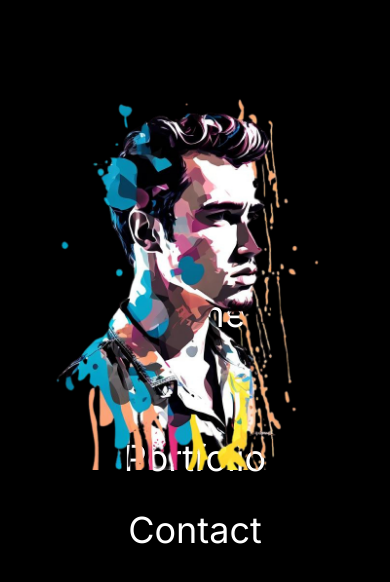
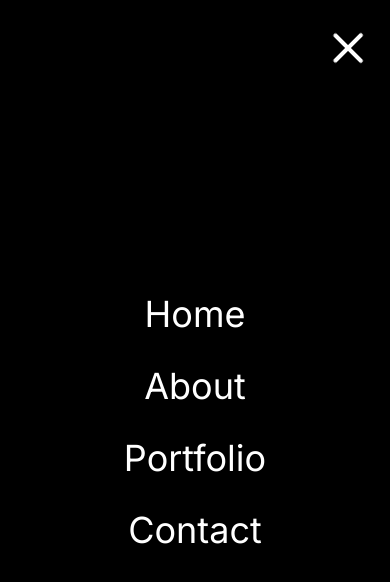
Before and after one commit to Faristp7/faris-portfolio, a Next.js app: page / in a window 390 px wide. Both pictures are taken after a click on the button 354 px from the left and 48 px from the top of the page. Shown: the top 582 px of the page. Built offline with nearby package versions, Linux system fonts and the light colour scheme.

Commit message:
sidebar completed

```diff
--- a/src/components/Navbar.tsx
+++ b/src/components/Navbar.tsx
@@ -10,6 +10,58 @@
 export default function Navbar() {
   const [open, setOpen] = useState<boolean>(false);
 
+  const centerVariants = {
+    closed: {
+      opacity: 1,
+    },
+    opened: {
+      opacity: 0,
+    },
+  };
+
+  const topVariants = {
+    closed: {
+      rotate: 0,
+    },
+    opened: {
+      rotate: 45,
+      backgroundColor: "rgb(255,255,255)",
+    },
+  };
+
+  const bottomVariants = {
+    closed: {
+      rotate: 0,
+    },
+    opened: {
+      rotate: -45,
+      backgroundColor: "rgb(255,255,255)",
+    },
+  };
+
+  const listVarients = {
+    closed: {
+      x: "100vw",
+    },
+    opened: {
+      x: 0,
+      transition: {
+        when:"beforeChildren",
+        staggerChildren: 0.2,
+      },
+    },
+  };
+
+  const listItemVarients = {
+    closed: {
+      x: -10,
+      opacity: 0,
+    },
+    opened: {
+      x: 0,
+      opacity: 1,
+    },
+  };
 
   return (
     <div className="h-full flex items-center justify-between px-4 sm:px-8 md:px-12 lg:px-20 xl:px-48 text-xl">
@@ -41,18 +93,35 @@
           className="w-10 h-8 flex flex-col justify-between z-50 relative"
           onClick={() => setOpen(!open)}
         >
-          <motion.div className="w-10 h-1 bg-black rounded"></motion.div>
-          <motion.div className="w-10 h-1 bg-black rounded"></motion.div>
-          <motion.div className="w-10 h-1 bg-black rounded"></motion.div>
+          <motion.div
+            variants={topVariants}
+            animate={open ? "opened" : "closed"}
+            className="w-10 h-1 bg-black rounded origin-left"
+          ></motion.div>
+          <motion.div
+            variants={centerVariants}
+            animate={open ? "opened" : "closed"}
+            className="w-10 h-1 bg-black rounded"
+          ></motion.div>
+          <motion.div
+            variants={bottomVariants}
+            animate={open ? "opened" : "closed"}
+            className="w-10 h-1 bg-black rounded origin-left"
+          ></motion.div>
         </button>
         {open && (
-          <div className="absolute top-0 left-0 w-screen h-screen bg-black text-white flex flex-col items-center justify-center gap-8 text-4xl">
+          <motion.div
+            variants={listVarients}
+            initial="closed"
+            animate="opened"
+            className="absolute top-0 left-0 w-screen h-screen bg-black text-white flex flex-col items-center justify-center gap-8 text-4xl z-40"
+          >
             {links.map((link) => (
-              <Link href={link.url} key={link.title}>
-                {link.title}
-              </Link>
+              <motion.div variants={listItemVarients} key={link.title}>
+                <Link href={link.url}>{link.title}</Link>
+              </motion.div>
             ))}
-          </div>
+          </motion.div>
         )}
       </div>
     </div>
```
